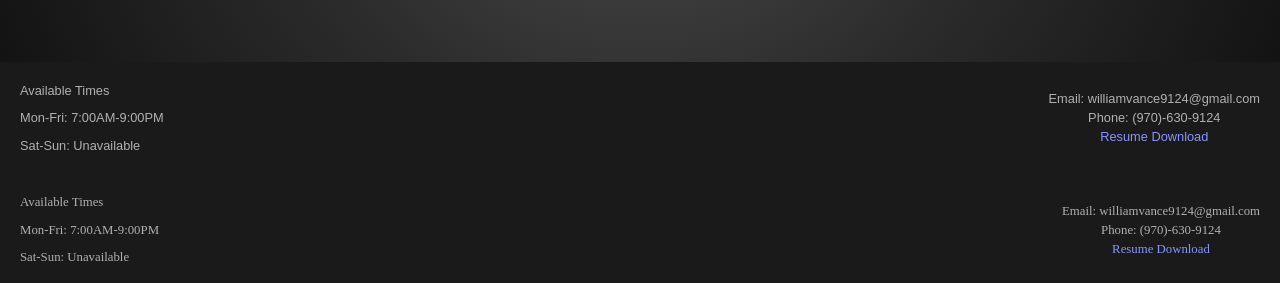
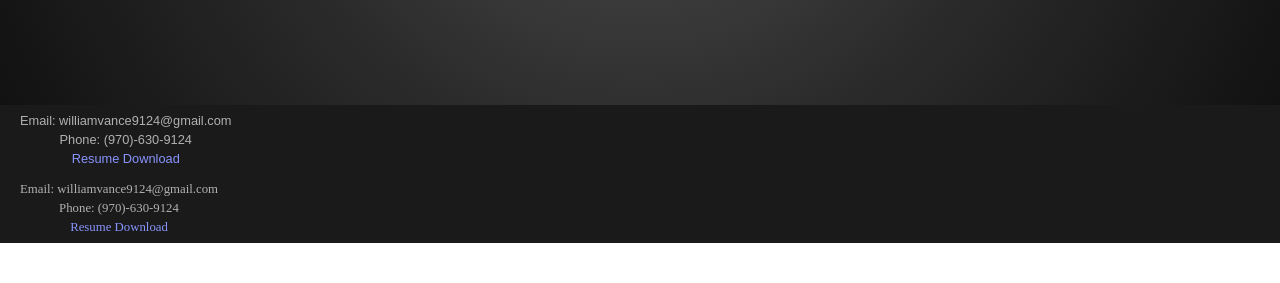
Before and after one commit to William-V-CCC/Portfolio2, a Next.js app in the folder Portfolio/: page /Projects in a window 1280 px wide. Shown: the part 626-909 px from the top of the page. After the commit the page ends 869 px from the top, so only its background shows below. Built offline with nearby package versions, Linux system fonts and the light colour scheme; no server answers.

Commit message:
removed the time available

```diff
--- a/Portfolio/src/app/Components/Footer.tsx
+++ b/Portfolio/src/app/Components/Footer.tsx
@@ -3,11 +3,6 @@ import "./footer.css"; // regular CSS import
 export default function Footer() {
     return (
         <footer className="footer">
-            <div>
-                <p>Available Times</p>
-                <p>Mon-Fri: 7:00AM-9:00PM</p>
-                <p>Sat-Sun: Unavailable</p>
-            </div>
             <div className="BottomRight">
                 <p>Email: williamvance9124@gmail.com</p>
                 <p>Phone: (970)-630-9124</p>
```
